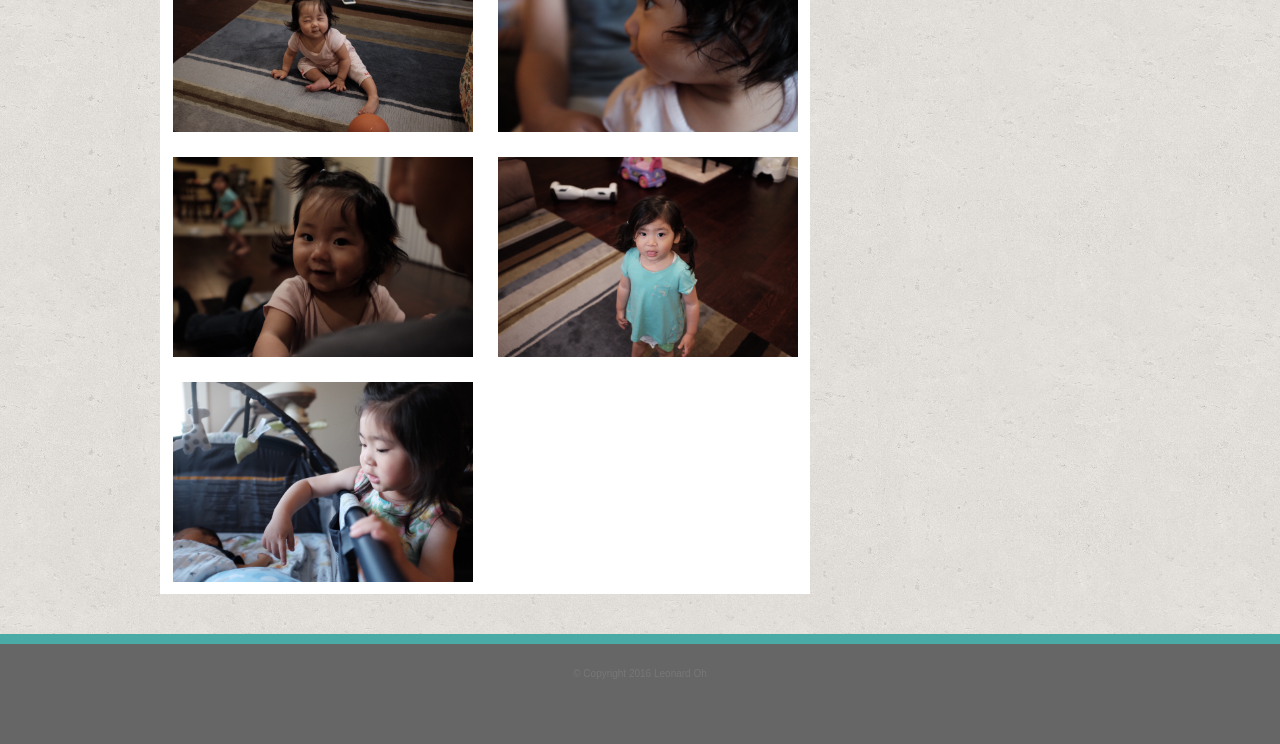
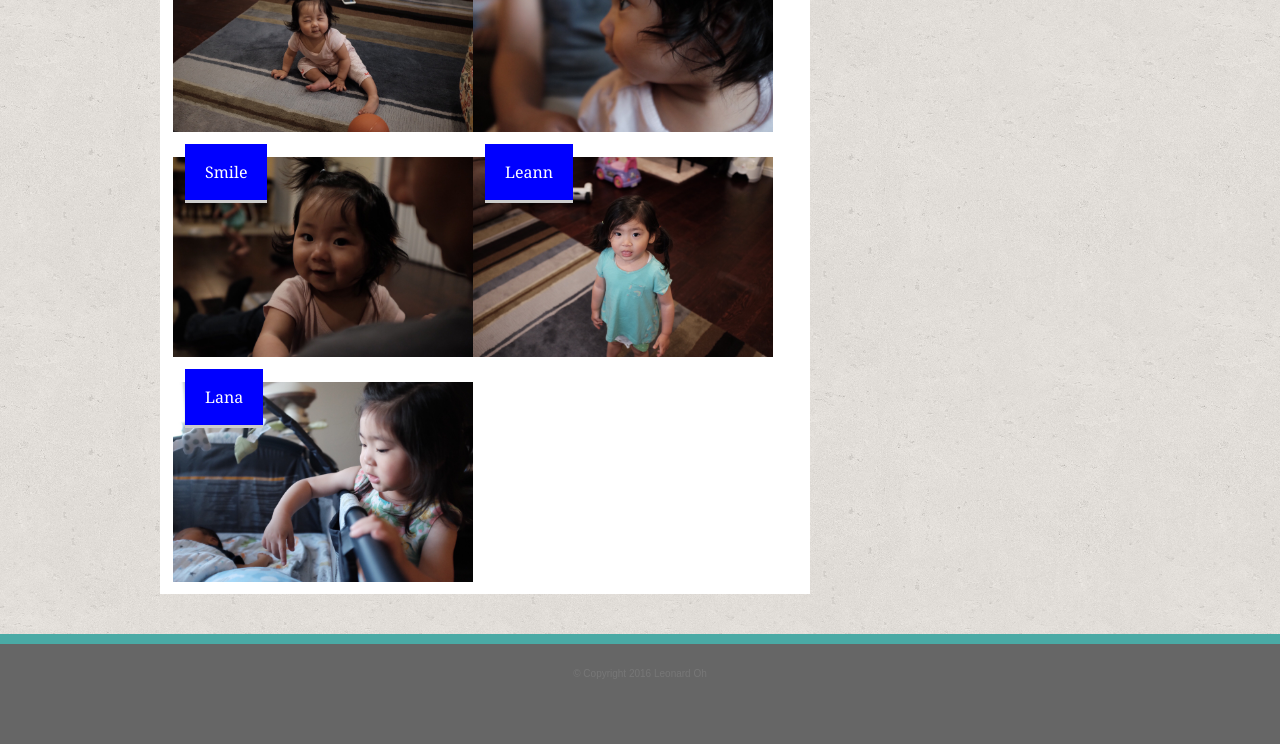
Before and after one commit to letocollection/Basic-Portfolio, a plain HTML site: page portfolio.html in a window 1280 px wide. Shown: the part 239-983 px from the top of the page. Drawn offline with Linux system fonts and the light colour scheme.

Commit message:
progress made

```diff
--- a/assets/css/style.css
+++ b/assets/css/style.css
@@ -87,13 +87,29 @@ h5{
 	width: 100%;
 }
 
+.labels{
+	position: absolute;
+
+}
+
 .about_me,
-.porfolio,
+.portfolio,
 .contact{
 	background-color: white;
 	width: 650px;
 	float:left;
 	overflow: auto;
+}
+
+h3.labels {
+	position: fixed;
+}
+
+img.thumbnail{
+	max-width: 100%
+	height: auto;
+	display: block;
+	position: relative;
 }
 
 p {
@@ -105,6 +121,7 @@ p {
 img{
 	float: left;
 	padding: 12.5px;
+	height: auto;
 }
 
 .thumbnails{
@@ -112,6 +129,20 @@ img{
 	list-style: none;
 	float: left;
 	text-align: center;
+}
+
+.image-text{
+	position:relative;
+	width: 300px;
+	float: left;
+}
+
+.image-text h3{
+	position: absolute;
+	left: 0;
+	top: 0;
+	background: blue;
+	color: white;
 }
 
 }
--- a/portfolio.html
+++ b/portfolio.html
@@ -23,23 +23,32 @@
 			</div>
 		</header>
 		<div class="container2">
-			<section class="porfolio">
+			<section class="portfolio">
 				<h3>Portfolio</h3>
-				<figure class="portfolio-item">
-					<img class="thumbnail" src="assets/images/lana1.jpg" height="200px" width="300px"/>
-				</figure>
-				<figure class="portfolio-item">
-					<img class="thumbnail" src="assets/images/lana2.jpg" height="200px" width="300px" />
-				</figure>
-				<figure class="portfolio-item">
-					<img class="thumbnail" src="assets/images/lana3.jpg" height="200px" width="300px"/>
-				</figure>
-				<figure class="portfolio-item">
-					<img class="thumbnail" src="assets/images/leann1.jpg" height="200px" width="300px"/>
-				</figure>
-				<figure class="portfolio-item">
-					<img class="thumbnail" src="assets/images/leann2.jpg" height="200px" width="300px"/>
-				</figure>
+						<div class="image-text">
+							<img class="thumbnail" src="assets/images/lana1.jpg" height="200px" width="300px"/>
+							<h3>Close Eyes</h3>
+						</div>
+
+						<div class="image-text">
+							<img class="thumbnail" src="assets/images/lana2.jpg" height="200px" width="300px">
+							<h3>Look Left</h3>
+						</div>
+
+						<div class="image-text">
+							<img class="thumbnail" src="assets/images/lana3.jpg" height="200px" width="300px">
+							<h3>Smile</h3>
+						</div>
+
+						<div class="image-text">
+							<img class="thumbnail" src="assets/images/leann1.jpg" height="200px" width="300px">
+							<h3>Leann</h3>
+						</div>
+
+						<div class="image-text">
+							<img class="thumbnail" src="assets/images/leann2.jpg" height="200px" width="300px">
+							<h3>Lana</h3>
+						</div>
 			</section>
 			<section class="connect">
 				<h3>Connect with Me</h3>
```
Also changed, not shown: contact.html (+1 -1 lines), 1 other file.
